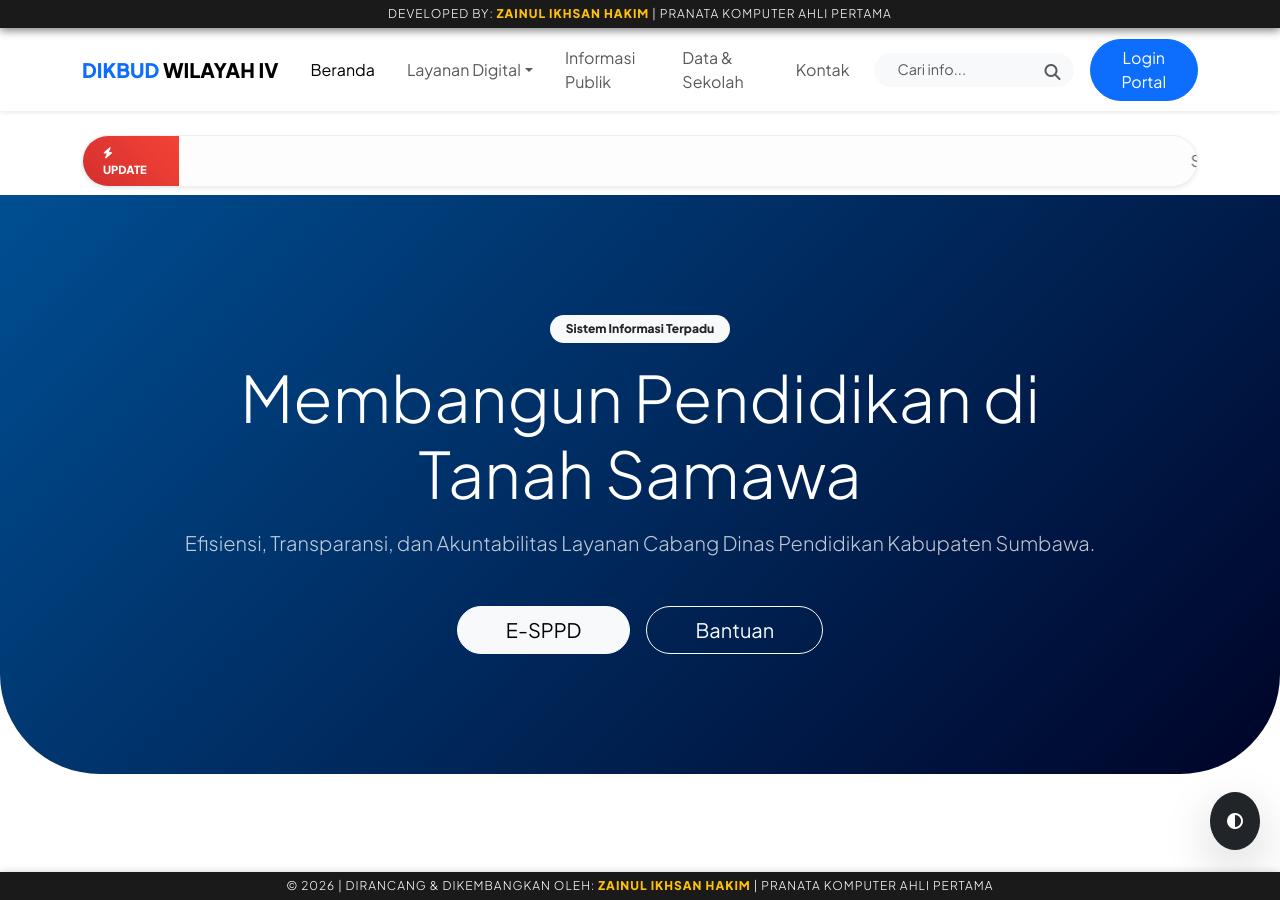
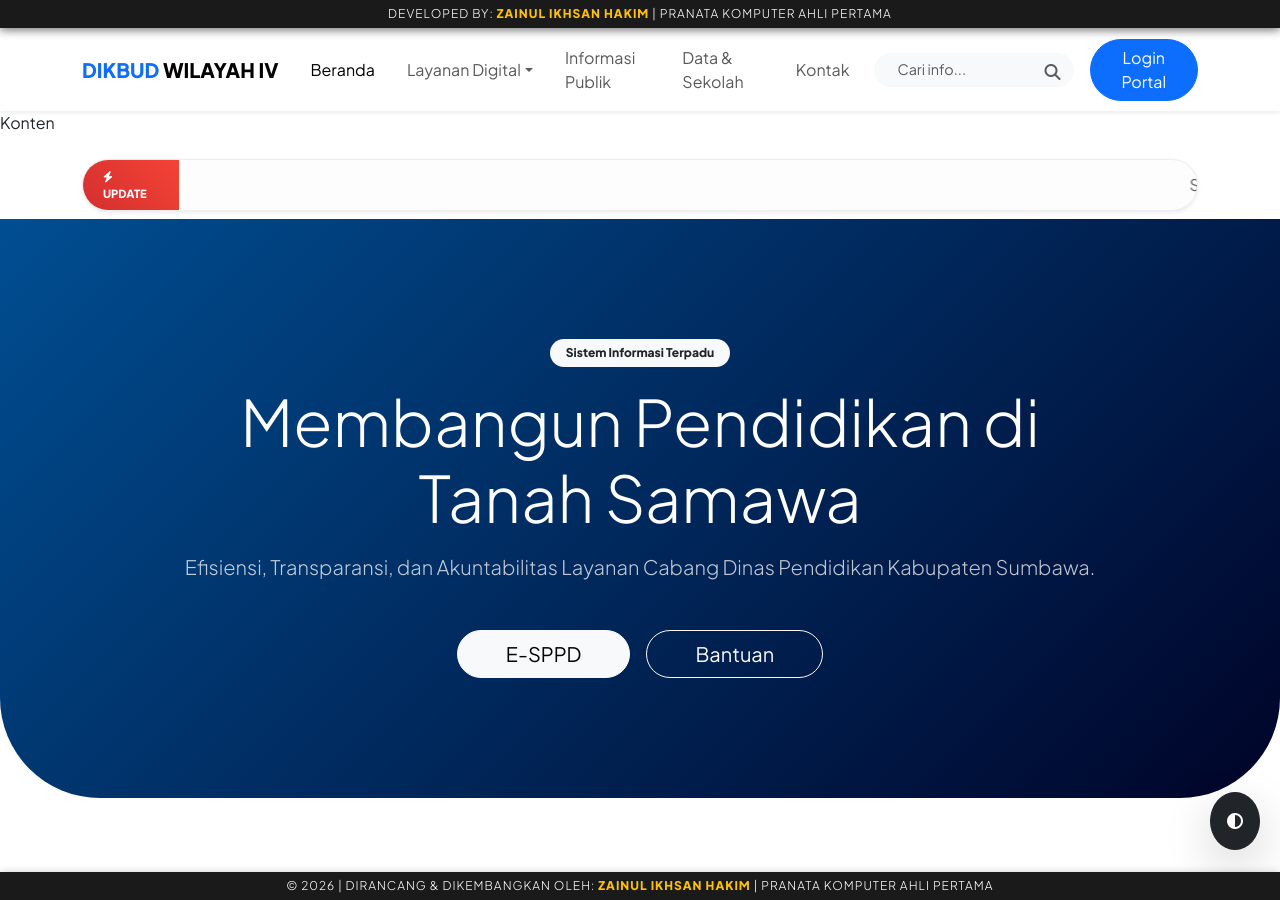
Before and after one commit to cabdindikpora-wilayahiv/cabdindikpora-wilayahiv.github.io, a Jekyll site: the page built from index.html, in a window 1280 px wide and 900 px high. Built offline with Jekyll 4.4.1, drawn with Linux system fonts in a browser that asks for light colours.

Commit message:
Update default.html

```diff
--- a/_layouts/default.html
+++ b/_layouts/default.html
@@ -8,6 +8,7 @@
     {% include navbar.html %}
 
     <main>
+        <div>Konten</div>
         {{ content }}
     </main>
 
```
